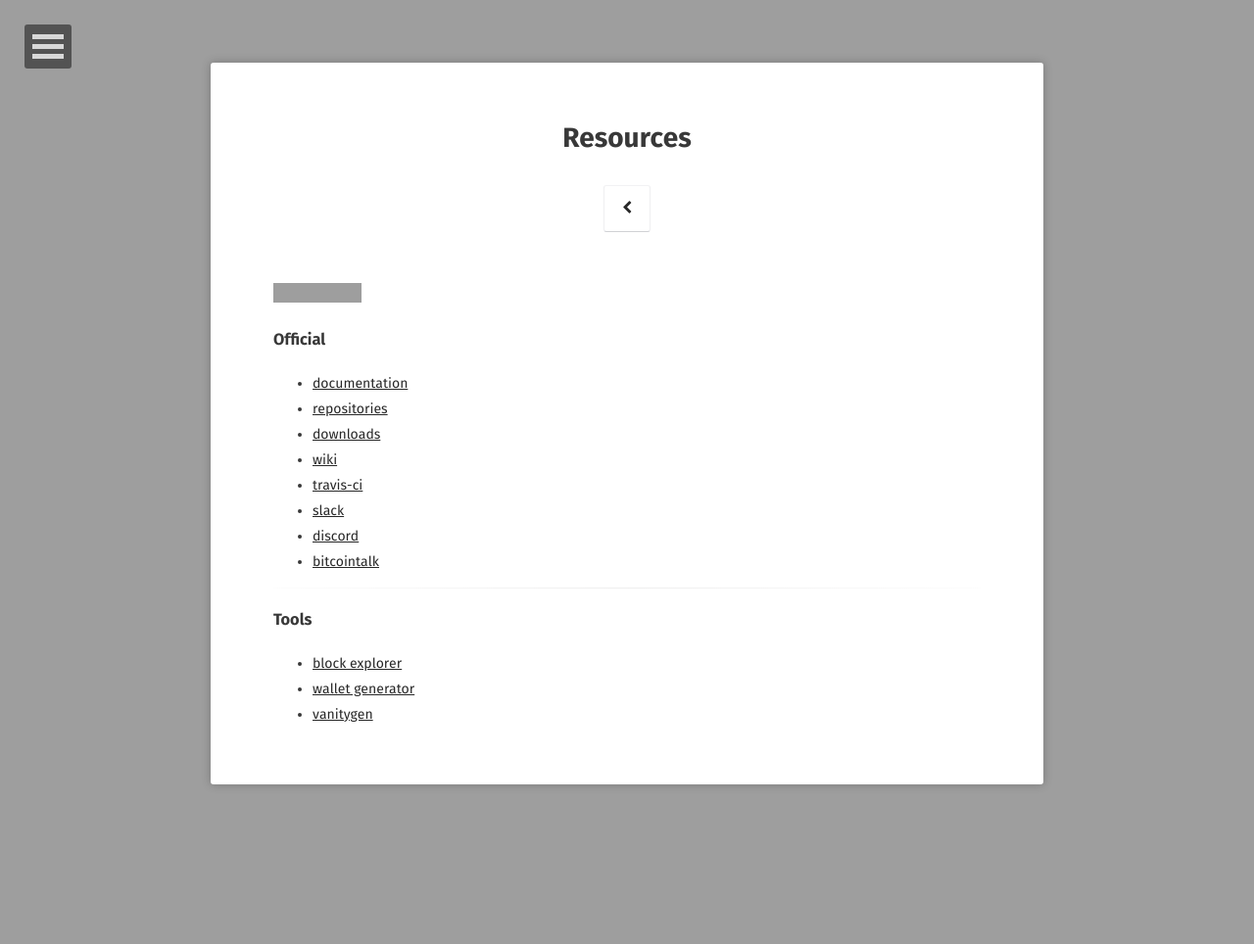
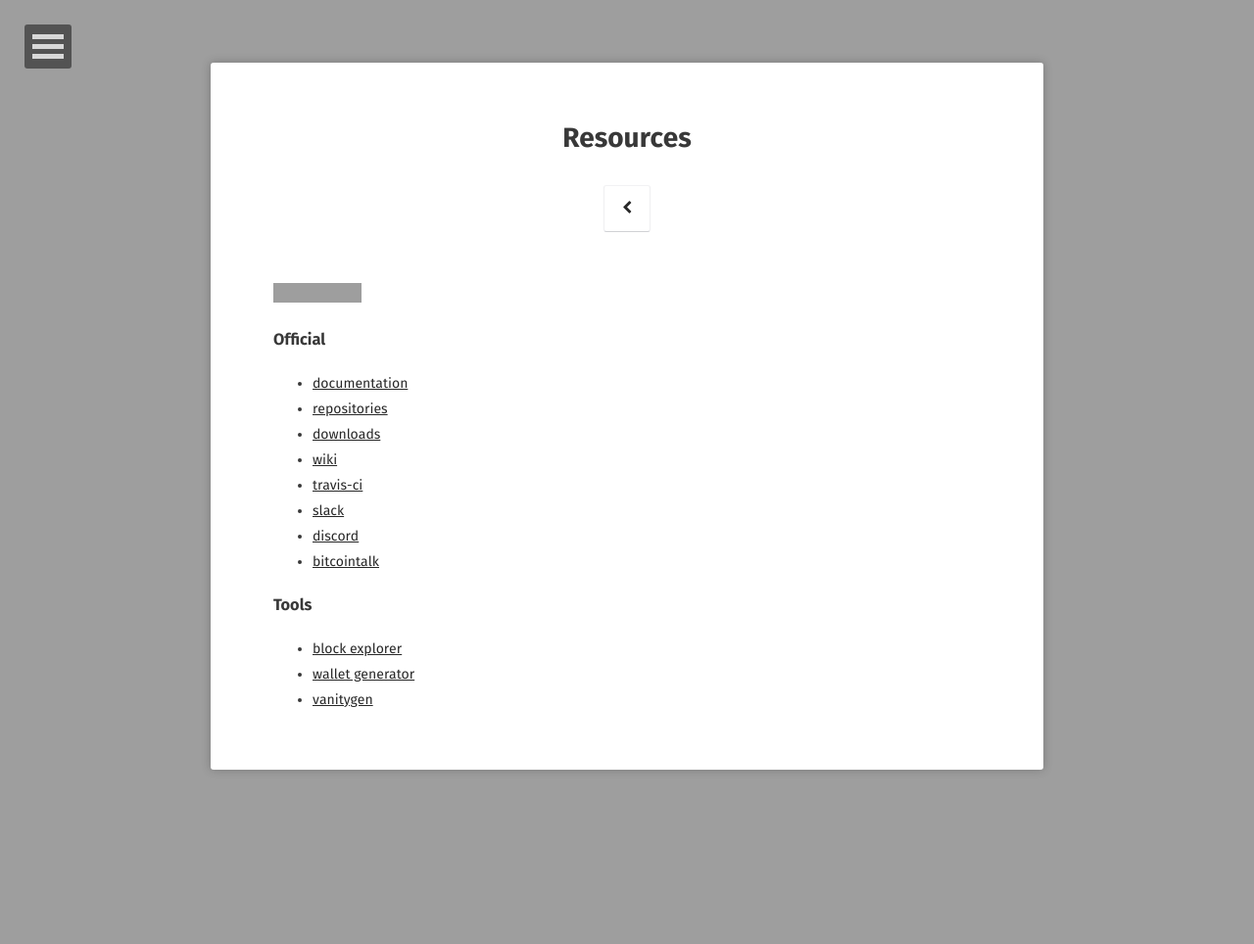
Before and after one commit to AXErunners/axerunners.github.io, a Jekyll site: the page built from resources/index.md, in a window 1280 px wide. Shown: the whole page at 98% size. Built offline with Jekyll 4.4.1, drawn with Linux system fonts in a browser that asks for light colours; some web fonts are replaced; grey boxes are pictures that could not be loaded.

Commit message:
Update index.md

```diff
--- a/resources/index.md
+++ b/resources/index.md
@@ -17,8 +17,7 @@ comments: false
 * [slack](https://axe-slack.herokuapp.com/)
 * [discord](https://discord.gg/RKE5PD9)
 * [bitcointalk](https://bitcointalk.org/index.php?topic=2569112)
-<br />
-<hr class="hr-line">
+
 ### Tools
 * [block explorer](http://207.246.65.114:3001)
 * [wallet generator](https://axerunners.github.io/axe-wallet-generator)
```
